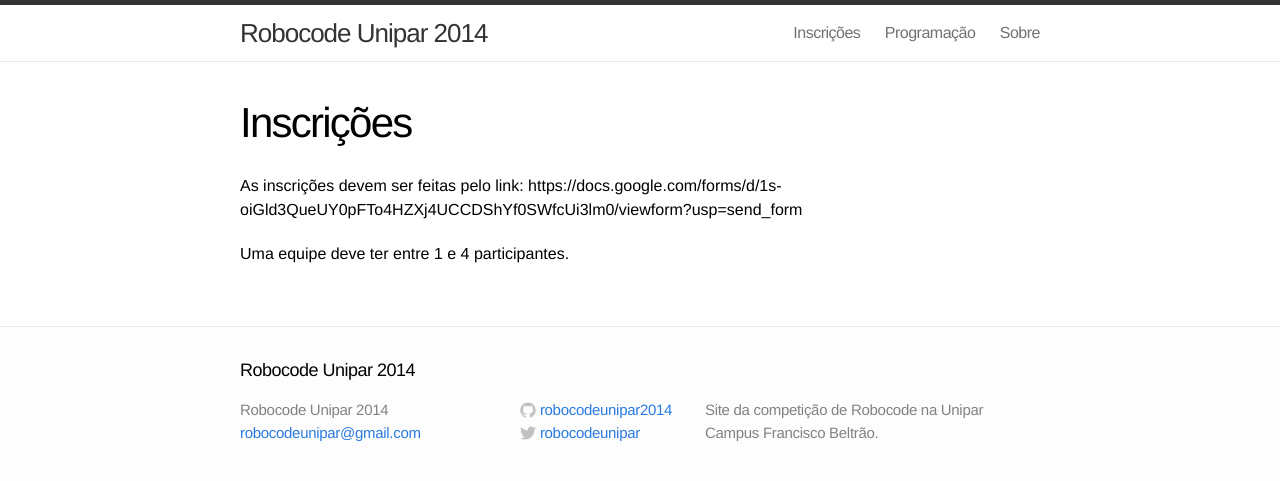
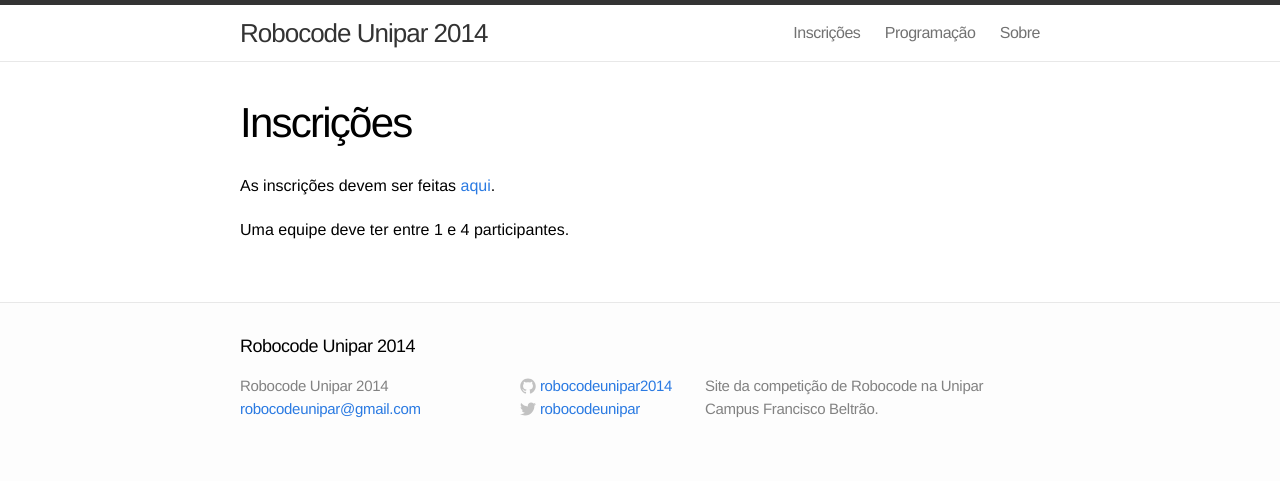
Before and after one commit to RobocodeUnipar2014/robocodeunipar2014.github.io, a Jekyll site: the page built from inscricoes.md, in a window 1280 px wide. Shown: the top 481 px of the page. Built offline with Jekyll 4.4.1, drawn with Linux system fonts in a browser that asks for light colours.

Commit message:
fix inscricoes

```diff
--- a/inscricoes.md
+++ b/inscricoes.md
@@ -4,6 +4,8 @@
 permalink: /inscricoes/
 ---
 
-As inscrições devem ser feitas pelo link: https://docs.google.com/forms/d/1s-oiGld3QueUY0pFTo4HZXj4UCCDShYf0SWfcUi3lm0/viewform?usp=send_form
+As inscrições devem ser feitas [aqui][form].
 
 Uma equipe deve ter entre 1 e 4 participantes.
+
+[form]: https://docs.google.com/forms/d/1s-oiGld3QueUY0pFTo4HZXj4UCCDShYf0SWfcUi3lm0/viewform?usp=send_form
```
